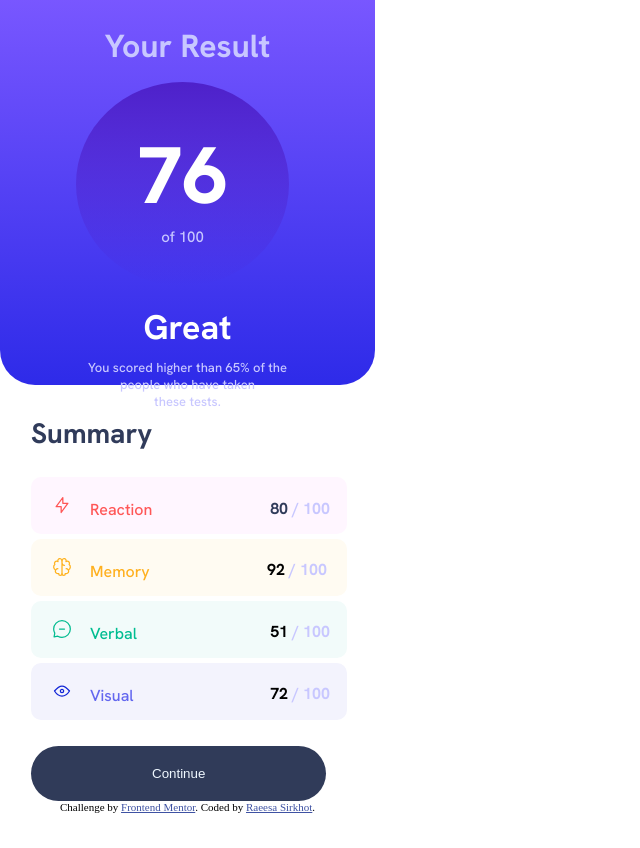
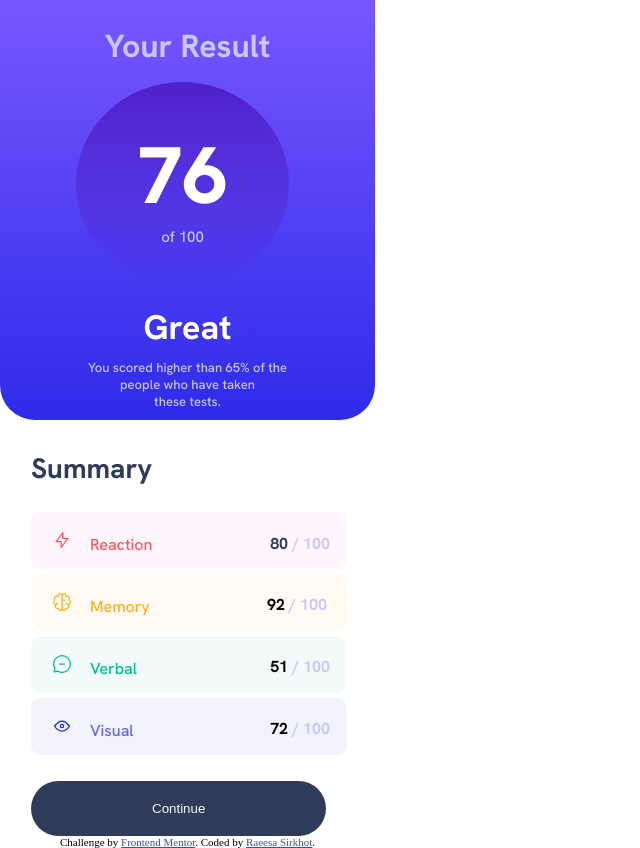
Before and after one commit to RaeesaSirkhot/Results-summary-component, a plain HTML site: page index.html in a window 1280 px wide. Shown: the whole page, without its empty margins (0-640 px from the left). Before the commit the page ends 813 px from the top, so only its background shows below. Drawn offline with Linux system fonts and the light colour scheme.

Commit message:
git commit -m

```diff
--- a/style.css
+++ b/style.css
@@ -10,7 +10,7 @@
 #block{
     background: linear-gradient(to bottom, hsl(252, 100%, 67%),hsl(241, 81%, 54%));
     width: 375px;
-    height: 385px;
+    height: 420px;
     border-bottom-left-radius: 35px;
     border-bottom-right-radius: 35px;
 
```
